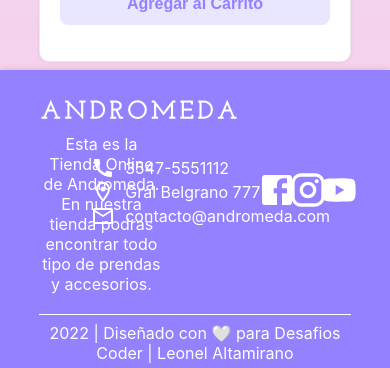
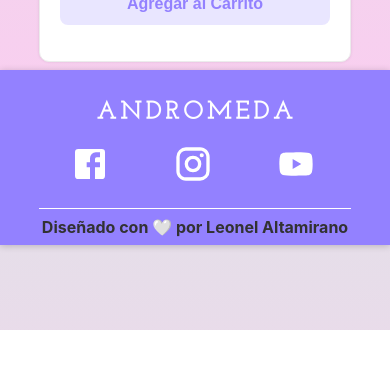
Before and after one commit to LeoA78/react31210, a React (Create React App) app: page /product/1 in a window 390 px wide. Shown: the part 514-882 px from the top of the page. After the commit the page ends 844 px from the top, so only its background shows below. Built offline with nearby package versions, Linux system fonts and the light colour scheme; the HTML template or start-up script is replaced by a standard one.

Commit message:
Retoques finales. Proyecto Intermedio Finalizado

```diff
--- a/public/index.html
+++ b/public/index.html
@@ -1,5 +1,5 @@
 <!DOCTYPE html>
-<html lang="en">
+<html lang="es">
   <head>
     <meta charset="utf-8" />
     <link rel="icon" href="%PUBLIC_URL%/favicon.ico" />
@@ -15,29 +15,13 @@
       user's mobile device or desktop. See https://developers.google.com/web/fundamentals/web-app-manifest/
     -->
     <link rel="manifest" href="%PUBLIC_URL%/manifest.json" />
-    <!--
-      Notice the use of %PUBLIC_URL% in the tags above.
-      It will be replaced with the URL of the `public` folder during the build.
-      Only files inside the `public` folder can be referenced from the HTML.
 
-      Unlike "/favicon.ico" or "favicon.ico", "%PUBLIC_URL%/favicon.ico" will
-      work correctly both with client-side routing and a non-root public URL.
-      Learn how to configure a non-root public URL by running `npm run build`.
-    -->
-    <title>Vibes Tienda Online</title>
+    <title>Andromeda Store</title>
   </head>
+
   <body>
-    <noscript>You need to enable JavaScript to run this app.</noscript>
+    <noscript>Necesitas Javascript para poder visualizar este sitio :(</noscript>
     <div id="root"></div>
-    <!--
-      This HTML file is a template.
-      If you open it directly in the browser, you will see an empty page.
 
-      You can add webfonts, meta tags, or analytics to this file.
-      The build step will place the bundled scripts into the <body> tag.
-
-      To begin the development, run `npm start` or `yarn start`.
-      To create a production bundle, use `npm run build` or `yarn build`.
-    -->
   </body>
 </html>
--- a/src/components/CartWidget/styles.css
+++ b/src/components/CartWidget/styles.css
@@ -1,15 +1,14 @@
 .cart-btn{
+    align-items: center;
+    background: none;
+    display: flex;
     border: none;
     border-radius: 4px;
     padding: 5px;
-    display: flex;
-    align-items: center;
-    background: none;
 
 }
 
 .shopping-counter{
-    color: black;
+    color: gray;
     font-size: 1.1rem;
-    color: gray;
 }
--- a/src/components/Footer/index.js
+++ b/src/components/Footer/index.js
@@ -48,7 +48,8 @@ function Footer() {
                 </section>
 
                 <section className='footer-me'>
-                    <p> 2022 | Diseñado con 🤍 para Desafios Coder | Leonel Altamirano</p>
+                    <p className='footer-me-pc'> 2022 | Diseñado con 🤍 para Desafios Coder | Leonel Altamirano</p>
+                    <p className='footer-me-mobile'> Diseñado con 🤍 por Leonel Altamirano</p>
                 </section>
 
             </footer>
--- a/src/components/Footer/styles.css
+++ b/src/components/Footer/styles.css
@@ -28,16 +28,16 @@ footer{
 }
 
 .footer-contact{
+    align-items: center;
     display: flex;
     flex-direction: column;
     width: 30%;
-    align-items: center;
 }
 
 .footer-contact .info {
+    align-items: center;
     display: flex;
     flex-direction: row;
-    align-items: center;
 }
 
 .footer-contact .info span{
@@ -62,6 +62,8 @@ footer{
 
 .footer-me{
     border-top: 1px solid white;
+    color: rgb(50, 50, 50);
+    font-weight: bold;
     margin: 0 auto;
     padding: 8px 0;
     width: 80%;
@@ -71,3 +73,41 @@ footer{
     margin: 0;
     text-align: center;
 }
+
+.footer-me-mobile{
+    display: none;
+}
+
+
+
+@media (max-width: 900px) {
+    .footer-container {
+        flex-direction: column;
+    }
+
+    .footer-about{
+        margin-bottom: 10px;
+        width: 100%;
+    }
+
+    .footer-about p{
+        display: none;
+    }
+
+    .footer-social{
+        width: 100%;
+    }
+
+    .footer-contact{
+        display: none;
+    }
+
+    .footer-me-pc{
+        display: none;
+    }
+
+    .footer-me-mobile{
+        display: block;
+    }
+
+}
--- a/src/components/Item/styles.css
+++ b/src/components/Item/styles.css
@@ -1,10 +1,10 @@
 
 .item{
-    width: 24%;
     background: white;
     margin: 10px auto;
     padding: 10px;
     text-decoration: none;
+    width: 24%;
 }
 
 .item:hover{
@@ -20,9 +20,9 @@
 }
 
 .item-image{
-    width: 100%;
     height: 100%;
     object-fit: contain;
+    width: 100%;
 
 }
 
@@ -38,13 +38,13 @@
 }
 
 .item-price{
+    color: rgb(27, 27, 27);
     font-size: 1.6rem;
-    color: rgb(27, 27, 27);
 }
 
 .item-title{
+    color: rgb(27, 27, 27);
     font-size: 1.1rem;
-    color: rgb(27, 27, 27);
     font-weight: bold;
 }
 
@@ -72,8 +72,8 @@
 @media (max-width: 576px) {
 
     .item{
+        text-align: center;
         width: 100%;
-        text-align: center;
     }
 
 }
--- a/src/components/ItemCount/styles.css
+++ b/src/components/ItemCount/styles.css
@@ -1,10 +1,10 @@
 .counter-container {
   border-radius: 5%;
-  width: 100%;
-  height: 200px;
   display: flex;
   flex-direction: column;
+  height: 200px;
   justify-content: space-around;
+  width: 100%;
 
 }
 
@@ -14,33 +14,32 @@
 }
 
 .counter-container .counter {
+  background: white;
   border: 1px solid gray;
   border-radius: 4px;
   display: flex;
+  font-size: 22px;
   justify-content: space-around;
   padding: 4px;
-  background: white;
-  font-size: 22px;
 }
 
 .counter-container .buy-btn,
 .counter-container .add-btn{
-    padding: 12px;
-    border: none;
-    color: white;
-    font-weight: bold;
-    border-radius: 8px;
-    background: rgba(147, 129, 255,.8);
+  background: rgba(147, 129, 255,.8);
+  border: none;
+  border-radius: 8px;
+  color: white;
+  font-weight: bold;
+  padding: 12px;
 }
 
 .counter-container .add-btn{
+  background: rgb(147, 129, 255,.2);
   color: rgb(147, 129, 255);
-  background: rgb(147, 129, 255,.2);
 }
 
 .counter-container .buy-btn:hover{
   background: rgb(147, 129, 255);
-
 }
 
 .counter-container .add-btn:hover{
@@ -49,10 +48,10 @@
 
 .counter-container .counter .counter-minus,
 .counter-container .counter .counter-plus {
+  background: none;
   border: none;
-  background: none;
+  cursor: pointer;
   font-size: 1.7rem;
-  cursor: pointer;
 }
 
 .counter-container .counter .counter-minus:hover {
--- a/src/components/ItemDetail/styles.css
+++ b/src/components/ItemDetail/styles.css
@@ -1,52 +1,52 @@
 .detail-content{
+    background: white;
     display: flex;
     justify-content: space-around;
-    background: white;
+    margin-top: 70px;
+    max-height: 92vh;
     padding: 20px 0;
     width: 100%;
-    max-height: 92vh;
-    margin-top: 70px;
 }
 
 .detail-image{
-    width: 60%;
-    max-height: 100%;
     background: white;
     display: flex;
     justify-content: center;
+    max-height: 100%;
+    width: 60%;
 
 }
 
 .detail-box{
+    background: white;
     border: 1px solid #ccc;
-    background: white;
-    width: 35%;
     border-radius: 10px;
-    padding: 10px 20px;
     display: flex;
     flex-direction: column;
     justify-content: space-around;
+    padding: 10px 20px;
+    width: 35%;
 }
 
 .detail-image img{
     height: 100%;
+    object-fit: contain;
     width: 100%;
-    object-fit: contain;
 }
 
 .detail-title{
+    color: rgb(27, 27, 27);
     font-size: 1.7rem;
-    color: rgb(27, 27, 27);
 }
 
 .detail-description{
+    color: rgb(27, 27, 27);
     font-size: 1.2rem;
-    color: rgb(27, 27, 27);
 }
 
 .detail-price{
+    color: rgb(27, 27, 27);
     font-size: 2rem;
-    color: rgb(27, 27, 27);
 }
 
 
@@ -60,14 +60,13 @@
 
     .detail-box{
         border: none;
+        border-radius: 0;
         border-top: 1px solid #ccc;
         width: 100%;
-        border-radius: 0;
     }
 
     .detail-image{
         margin: 0 auto;
     }
 
-
 }
--- a/src/components/ItemDetailContainer/index.js
+++ b/src/components/ItemDetailContainer/index.js
@@ -16,12 +16,10 @@ function ItemListContainer() {
     getItem(productId)
       .then(res => setProduct(res))
       .finally(() => setLoading(false));
-
   }, [productId]);
 
   return (
     <section className="detail-container">
-
        {
         loading
           ? <div className='loader'>
--- a/src/components/ItemList/styles.css
+++ b/src/components/ItemList/styles.css
@@ -1,7 +1,7 @@
 .item-list {
     display: flex;
     flex-wrap: wrap;
-    width: 100%;
     margin-bottom: 100px;
     margin-top: 70px;
+    width: 100%;
 }
--- a/src/components/ItemListContainer/styles.css
+++ b/src/components/ItemListContainer/styles.css
@@ -4,11 +4,11 @@
 }
 
 .loader{
-width: 100%;
-height: 100vh;
-display: flex;
-justify-content: center;
-align-items: center;
-margin: 0 auto;
-line-height: 100vh;
+    align-items: center;
+    display: flex;
+    height: 100vh;
+    justify-content: center;
+    margin: 0 auto;
+    line-height: 100vh;
+    width: 100%;
 }
--- a/src/components/NavBar/navbar.css
+++ b/src/components/NavBar/navbar.css
@@ -1,36 +1,35 @@
 @import url('https://fonts.googleapis.com/css2?family=Josefin+Sans&display=swap');
 header {
-  width: 100%;
-  height: 70px;
+  align-items: center;
   background: #fafafa;
   box-shadow: 0px 1px 7px 0px rgba(0, 0, 0, 0.2);
   display: flex;
-  align-items: center;
+  height: 70px;
   justify-content: space-between;
   padding: 0 40px;
   position: fixed;
+  width: 100%;
 }
 
 header .container-menu{
-  width: 40%;
   display: flex;
   font-family: 'Josefin Sans', sans-serif;
   text-transform: uppercase;
-
+  width: 40%;
 }
 
 header .container-brand{
-  width: 20%;
+  align-items: center;
+  display: flex;
   height: 100%;
   justify-content: center;
-  display: flex;
-  align-items: center;
+  width: 20%;
 }
 
 header .container-icons{
-  width: 40%;
   display: flex;
   flex-direction: row-reverse;
+  width: 40%;
 }
 
 header .brand img {
@@ -43,9 +42,9 @@ header .menu .menu-list {
 }
 
 header .menu .menu-list .menu-list-item {
+  font-size: 14px;
+  margin-left: 15px;
   list-style: none;
-  margin-left: 15px;
-  font-size: 14px;
 }
 
 header .menu .menu-list .menu-list-item:hover {
@@ -53,8 +52,8 @@ header .menu .menu-list .menu-list-item:hover {
 }
 
 header .menu .menu-list .menu-list-item a{
-    text-decoration: none;
-    color: black;
+  color: black;
+  text-decoration: none;
 }
 
 .active {
@@ -69,9 +68,9 @@ header .menu .menu-list .menu-list-item a{
 @media (max-width: 1000px) {
 
   header .box-icons {
+    align-items: center;
     display: flex;
     justify-content: space-around;
-    align-items: center;
     width: 17%;
   }
 
@@ -80,22 +79,22 @@ header .menu .menu-list .menu-list-item a{
   }
 
   .menu-icon {
+    cursor: pointer;
     display: block;
+    right: 20px;
     top: 25px;
-    right: 20px;
-    cursor: pointer;
   }
 
   .menu .menu-list {
+    background: rgba(34, 34, 34, 0.6);
     display: flex;
     flex-direction: column;
-    top: 70px;
+    margin: 0;
     left: -120%;
-    background: rgba(34, 34, 34, 0.6);
-    width: 100%;
-    margin: 0;
     padding: 0;
     position: fixed;
+    top: 70px;
+    width: 100%;
   }
   .menu .menu-list .menu-list-item {
     margin: 0;
@@ -106,7 +105,6 @@ header .menu .menu-list .menu-list-item a{
     color: white !important;
   }
 
-
   #check:checked ~ ul {
     left: 0;
     transition: all 0.25s;
--- a/src/index.css
+++ b/src/index.css
@@ -1,20 +1,26 @@
-*{box-sizing: border-box;
-margin: 0;
-padding: 0;}
-
+* {
+  box-sizing: border-box;
+  margin: 0;
+  padding: 0;
+}
 
 body {
-  margin: 0;
+  background-image: linear-gradient(
+    to top,
+    #fdcbf1 0%,
+    #fdcbf1 1%,
+    #e6dee9 100%
+  );
   font-family: -apple-system, BlinkMacSystemFont, "Segoe UI", "Roboto", "Oxygen",
     "Ubuntu", "Cantarell", "Fira Sans", "Droid Sans", "Helvetica Neue",
     sans-serif;
+  margin: 0;
   -webkit-font-smoothing: antialiased;
   -moz-osx-font-smoothing: grayscale;
-  background-image: linear-gradient(to top, #fdcbf1 0%, #fdcbf1 1%, #e6dee9 100%);
 }
 
-.box{
+.box {
   border: 1px solid rgb(236, 236, 236);
   border-radius: 10px;
-  box-shadow: 0px 0px 3px 0px rgba(0,0,0,0.1);
+  box-shadow: 0px 0px 3px 0px rgba(0, 0, 0, 0.1);
 }
```
Also changed, not shown: 1 other file (tests, documents, lock files or other folders).
